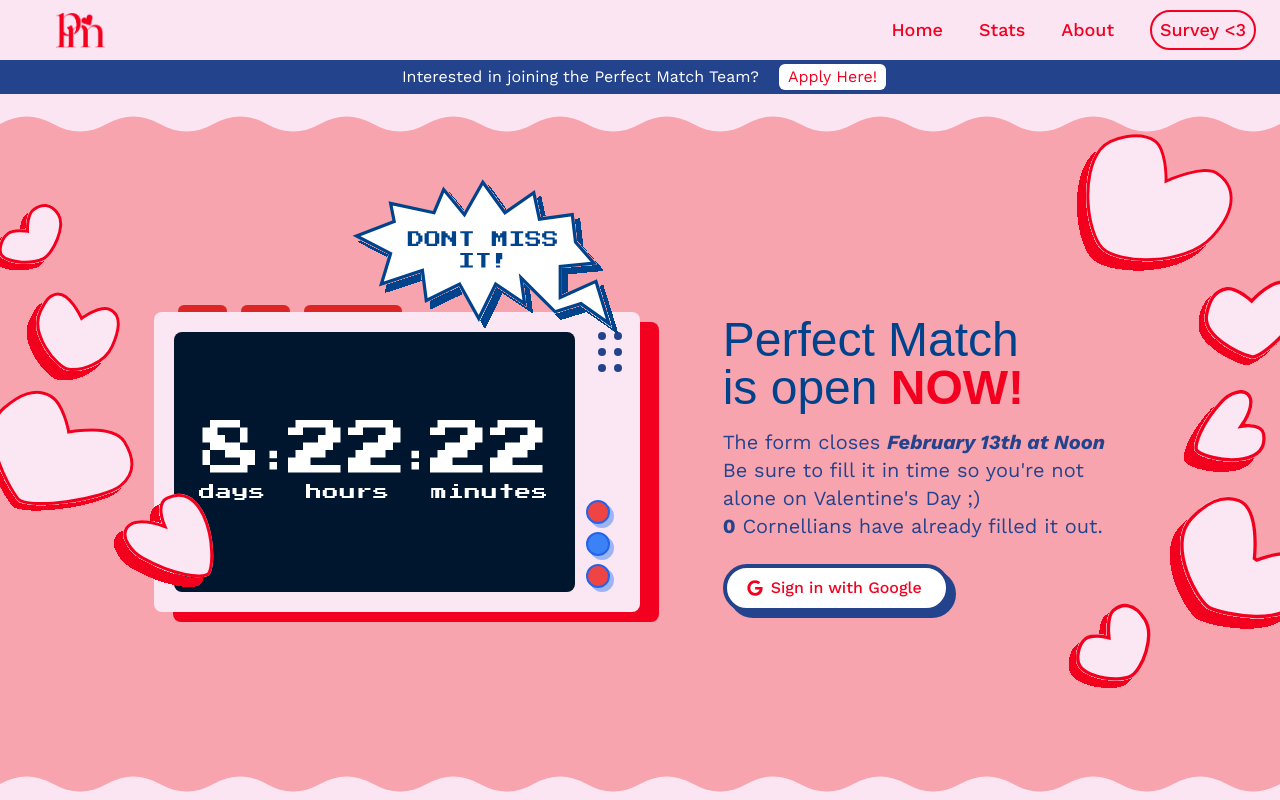
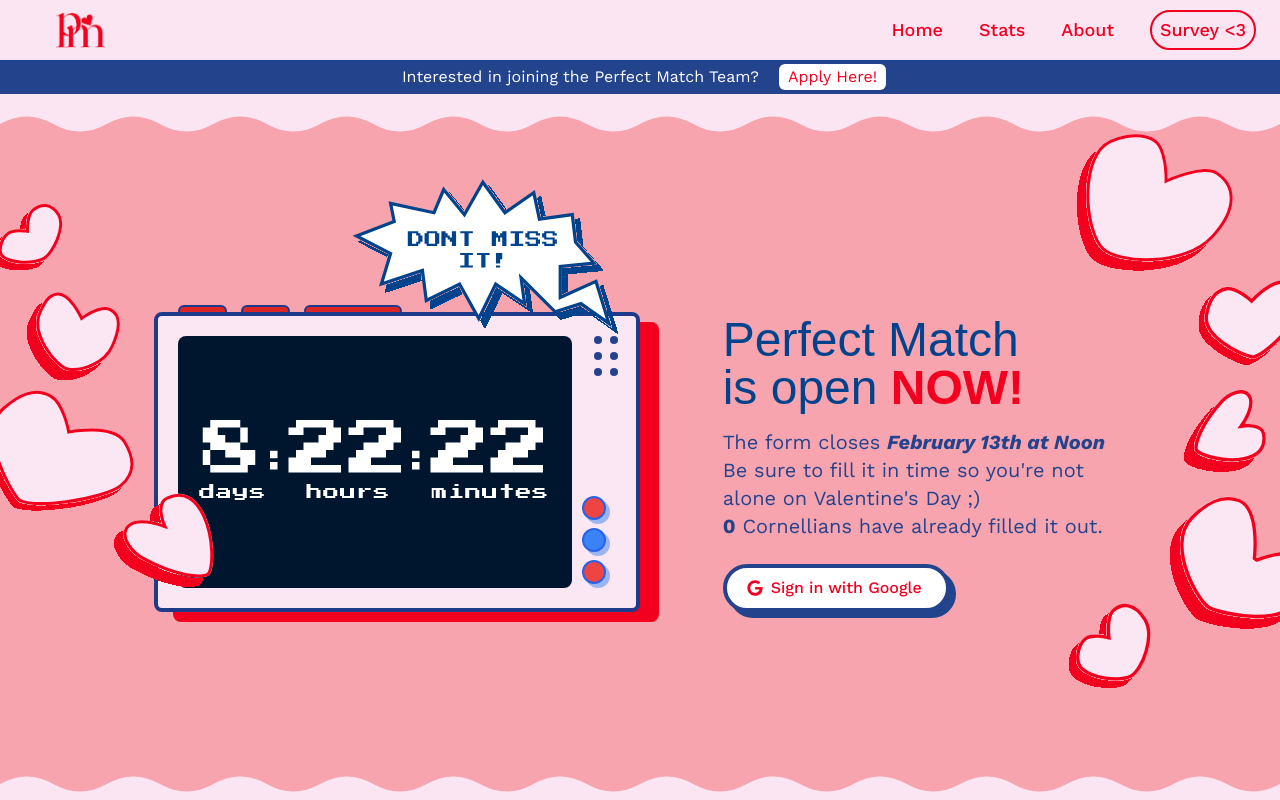
Before and after one commit to wyatt/perfect-match-web, a Next.js app: page / in a window 1280 px wide. Shown: the top 800 px of the page. Built offline with nearby package versions, Linux system fonts and the light colour scheme; no server answers; the database is empty; a web font is replaced by a local one.

Commit message:
Remove styles for svg and div elements in globals.css

```diff
--- a/styles/globals.css
+++ b/styles/globals.css
@@ -66,13 +66,6 @@ a {
     animation: pulse-glow 1s infinite alternate;
 }
 
-svg,
-div {
-    border: none !important;
-    outline: none !important;
-    box-shadow: none !important;
-}
-
 .main {
     font-family: 'Work Sans'
 }
```
